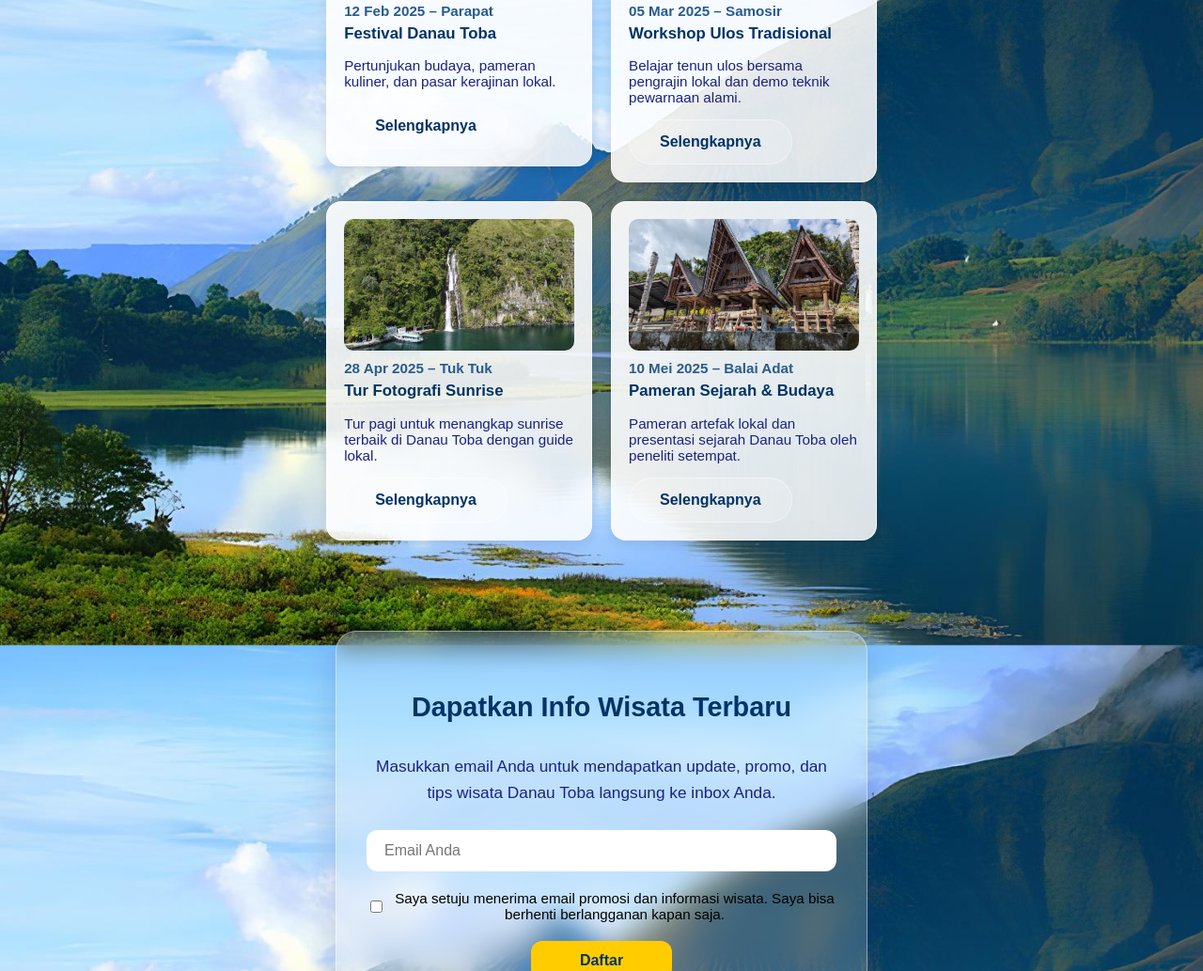
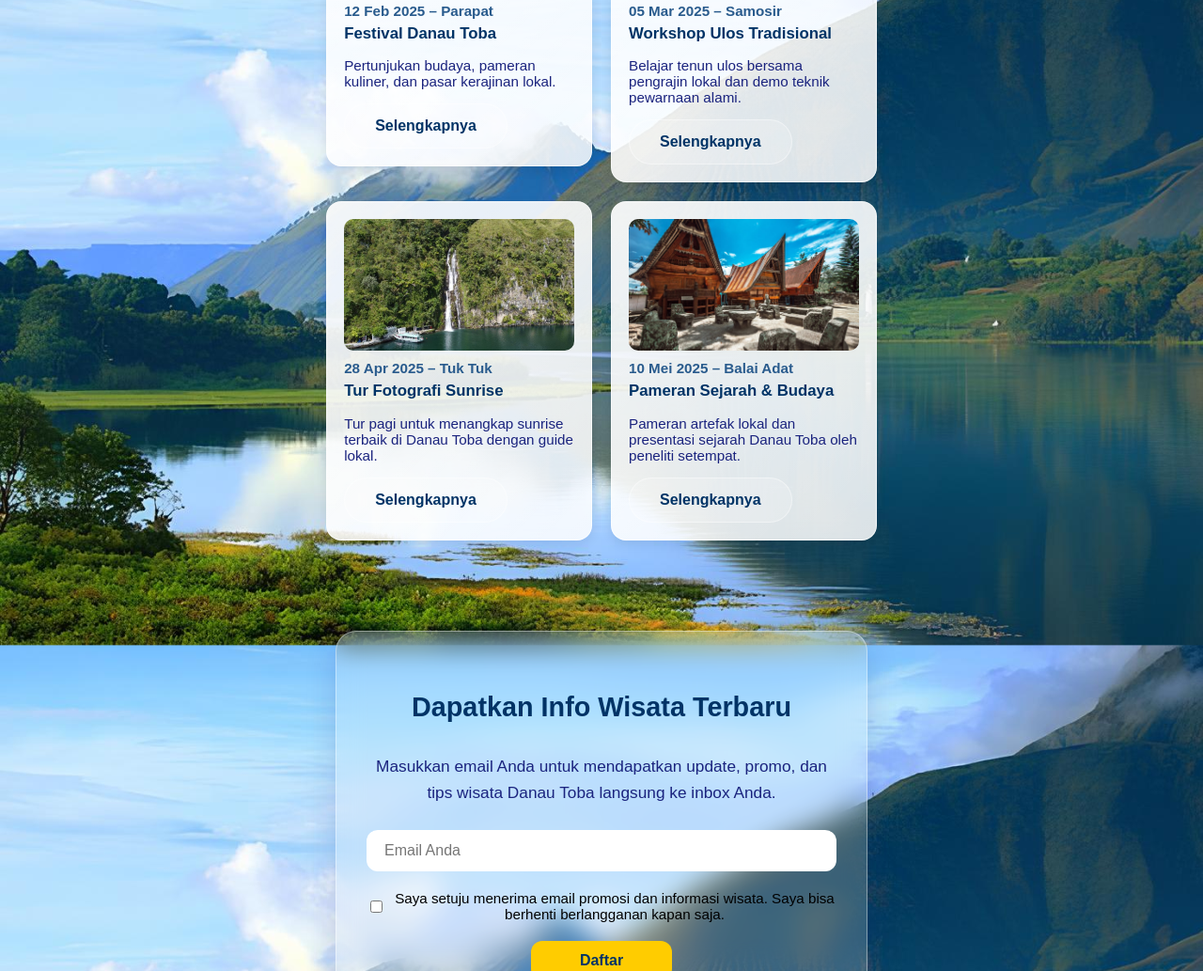
Before and after one commit to AbedNeco14/DanauToba, a plain HTML site: page HTML/index.html in a window 1280 px wide. Shown: the part 1844-2877 px from the top of the page at 94% size. Drawn offline with Linux system fonts and the light colour scheme; files whose address does not match are found by name; a web font is replaced by a local one.

Commit message:
Replace: museum.jpg with budaya.jpg in event card

```diff
--- a/HTML/index.html
+++ b/HTML/index.html
@@ -136,7 +136,7 @@
                 </article>
 
                     <article class="event-card">
-                        <img src="../IMG/museum.jpg" alt="Pameran Sejarah" class="event-thumb" loading="lazy">
+                        <img src="../IMG/budaya.jpg" alt="Pameran Sejarah" class="event-thumb" loading="lazy">
                         <div>
                             <div class="event-date">10 Mei 2025 – Balai Adat</div>
                             <h3 class="event-title">Pameran Sejarah & Budaya</h3>
```
Also changed, not shown: index.html (+1 -1 lines).
